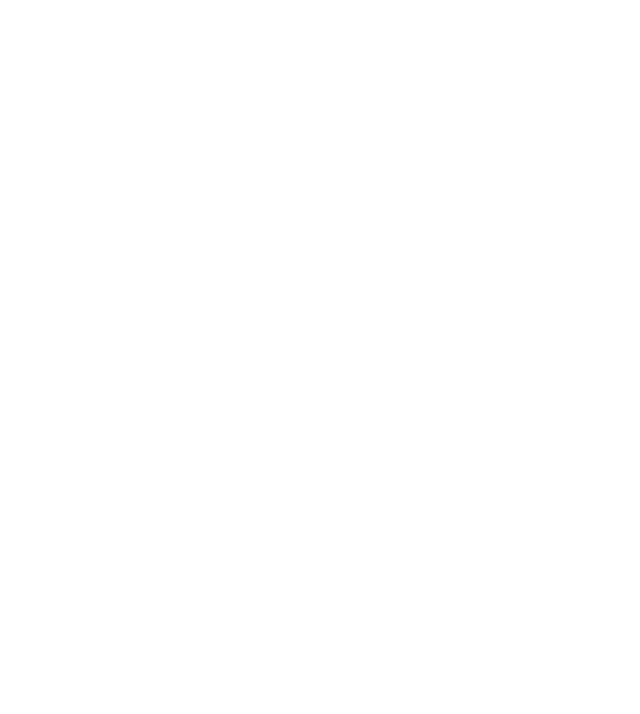
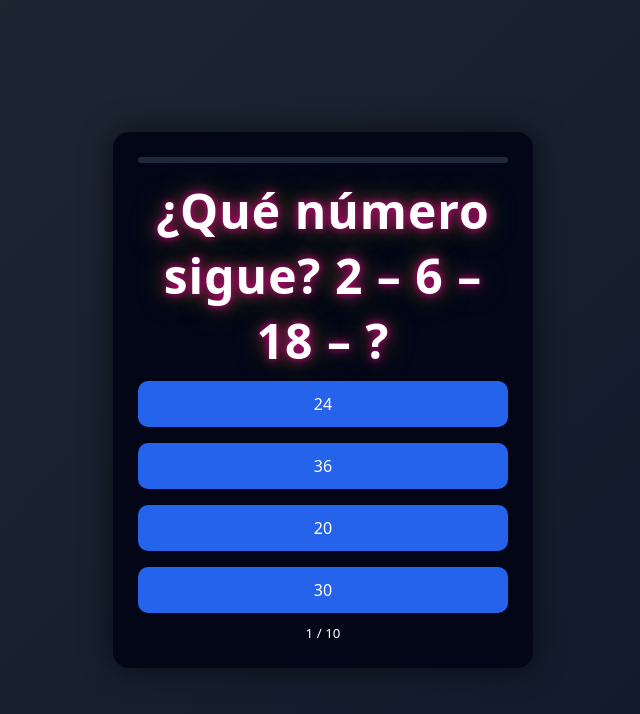
Before and after one commit to lopiensoloprogramo/peoplehint, a React (Vite) app: page /test-ci in a window 1280 px wide. Before the commit this address had no page. Shown: the top 714 px of the page, without its empty margins (317-957 px from the left). Built offline with nearby package versions, Linux system fonts and the light colour scheme.

Commit message:
se agrego test de CI

```diff
--- a/index.html
+++ b/index.html
@@ -9,5 +9,6 @@
   <body>
     <div id="root"></div>
     <script type="module" src="/src/main.jsx"></script>
+    <script src="https://pl28711377.effectivegatecpm.com/a4/60/25/a46025604276304ca747eab2ed87afa8.js"></script>
   </body>
 </html>
--- a/src/App.jsx
+++ b/src/App.jsx
@@ -5,6 +5,7 @@
 import Home from "./pages/Home"
 import PercepcinSocial from "./pages/PercepcionSocial"
 import DetectorInfidelidad from "./pages/DetectorInfidelidad";
+import TestCI from "./pages/TestCI";
 
 export default function App() {
   return (
@@ -15,6 +16,8 @@
       <Route path="quien-piensa" element={<QuienPiensa/>} />
       <Route path="quien-observa" element={<QuienObserva/>} />
       <Route path="percepcion-social" element={<PercepcinSocial/>} />
+      <Route path="test-ci" element={<TestCI/>} />
+
     </Routes>
   );
 }
--- a/src/pages/Home.jsx
+++ b/src/pages/Home.jsx
@@ -15,6 +15,14 @@
         </p>
 
             <div className="space-y-4">
+
+              <a
+                href="/test-ci"
+                className="no-underline block w-full bg-white text-purple-700 font-bold py-4 rounded-xl shadow-lg hover:scale-105 transition"
+              >
+                🧠 Test de Inteligencia CI
+              </a>
+
               <a
                 href="/detector-infidelidad"
                 className="no-underline block w-full bg-white text-purple-700 font-bold py-4 rounded-xl shadow-lg hover:scale-105 transition"
--- /dev/null
+++ b/src/pages/TestCI.jsx
@@ -0,0 +1,110 @@
+import { useState } from "react";
+import "./Testci.css";
+
+const preguntas = [
+  { q: "¿Qué número sigue? 2 – 6 – 18 – ?", options: ["24", "36", "20", "30"] },
+  { q: "Si todos los bloops son razzies y todos los razzies son lazzies, ¿los bloops son lazzies?", options: ["Sí", "No"]
+    ,  className: "long"
+   },
+  { q: "¿Qué palabra NO pertenece al grupo?", options: ["Manzana", "Pera", "Zanahoria", "Plátano"] },
+  { q: "Completa: 3, 9, 27, ___", options: ["54", "81", "72", "90"] },
+  { q: "Si A = 1, B = 2, C = 3... ¿Cuánto vale CAB?", options: ["312", "321", "213", "231"] },
+
+  { q: "¿Qué número falta? 5 – 10 – 20 – __", options: ["25", "30", "40", "50"] },
+  { q: "¿Cuál es el intruso?", options: ["Perro", "Gato", "Caballo", "Mesa"] },
+  { q: "Completa: 1, 1, 2, 3, 5, __", options: ["6", "7", "8", "13"]},
+
+  {
+    q: "¿Qué figura completa la secuencia?",
+    seq: "⬜  ⬛  ⬜  ⬛  ⬜  ?",
+    options: ["⬜", "⬛", "🔺", "⚪"]
+  },
+
+  { q: "¿Qué número sigue? 4 – 9 – 16 – __", options: ["20", "23", "25", "30"] }
+];
+
+
+const resultados = [
+  "Tu CI es 132. Estás en el 4% más alto.",
+  "Tu CI es 118. Inteligencia superior.",
+  "Tu CI es 105. Inteligencia promedio-alta.",
+  "Tu CI es 92. Inteligencia normal."
+];
+
+export default function TestCI() {
+  const [step, setStep] = useState(0);
+  const [loading, setLoading] = useState(false);
+  const [res, setRes] = useState("");
+
+  const next = () => {
+    if (step < preguntas.length - 1) {
+      setStep(step + 1);
+    } else {
+      setLoading(true);
+      setTimeout(() => {
+        setRes(resultados[Math.floor(Math.random() * resultados.length)]);
+        setLoading(false);
+        setStep(99);
+      }, 3000);
+    }
+  };
+
+  return (
+    <div className="ci-app">
+      <div className="ci-card">
+        {loading && (
+          <div className="loader">
+            <div className="spin"></div>
+            <p>Analizando patrones cognitivos...</p>
+          </div>
+        )}
+
+        {!loading && step < preguntas.length && (
+
+          <div className="fade">
+            <div className="progress">
+              <div
+                className="bar"
+                style={{ width: `${((step + 1) / preguntas.length) * 100}%` }}
+              ></div>
+            </div>
+
+                 <h2 className={preguntas[step].className || ""}>
+                        {preguntas[step].q}
+                </h2>
+                    {preguntas[step].seq && (
+                    <div style={{ fontSize: "26px", margin: "10px 0" }}>
+                        {preguntas[step].seq}
+                    </div>
+                    )}
+
+            {preguntas[step].options.map((op, i) => (
+              <button key={i} className="ci-btn" onClick={next}>
+                {op}
+              </button>
+            ))}
+
+            <small>{step + 1} / {preguntas.length}</small>
+          </div>
+        )}
+
+
+
+        {!loading && step === 99 && (
+          <div className="fade">
+            <h1>{res}</h1>
+            <button className="ci-btn" onClick={() => {
+                    if (window.open) {
+                    window.open("about:blank", "_self");
+                    }
+                    window.location.reload();
+                }}
+                >
+              🔁 Probar de nuevo
+            </button>
+          </div>
+        )}
+      </div>
+    </div>
+  );
+}
--- /dev/null
+++ b/src/pages/Testci.css
@@ -0,0 +1,66 @@
+.ci-app {
+  min-height: 100vh;
+  background: linear-gradient(135deg, #1f2933, #0f172a);
+  display: flex;
+  align-items: center;
+  justify-content: center;
+  color: white;
+  font-family: system-ui, sans-serif;
+}
+
+.ci-card {
+  background: #020617;
+  padding: 25px;
+  border-radius: 16px;
+  width: 90%;
+
+  max-width: 420px;
+  box-shadow: 0 0 30px rgba(0,0,0,.6);
+  text-align: center;
+
+}
+.long {
+  font-size: 2.4rem;
+}
+
+.progress {
+  height: 6px;
+  background: #1e293b;
+  border-radius: 10px;
+  margin-bottom: 15px;
+  overflow: hidden;
+}
+.bar {
+  height: 100%;
+  background: linear-gradient(90deg, #22c55e, #3b82f6);
+  transition: width .3s;
+}
+
+.ci-btn {
+  width: 100%;
+  padding: 12px;
+  margin: 8px 0;
+  border: none;
+  border-radius: 10px;
+  background: #2563eb;
+  color: white;
+  font-size: 16px;
+  cursor: pointer;
+}
+.ci-btn:hover { background: #1d4ed8; }
+
+.loader { text-align: center; }
+.spin {
+  width: 40px;
+  height: 40px;
+  border: 4px solid #334155;
+  border-top: 4px solid #3b82f6;
+  border-radius: 50%;
+  animation: spin 1s linear infinite;
+  margin: auto;
+}
+
+.fade { animation: fade .4s ease; }
+
+@keyframes spin { to { transform: rotate(360deg); } }
+@keyframes fade { from { opacity: 0; } to { opacity: 1; } }
```
